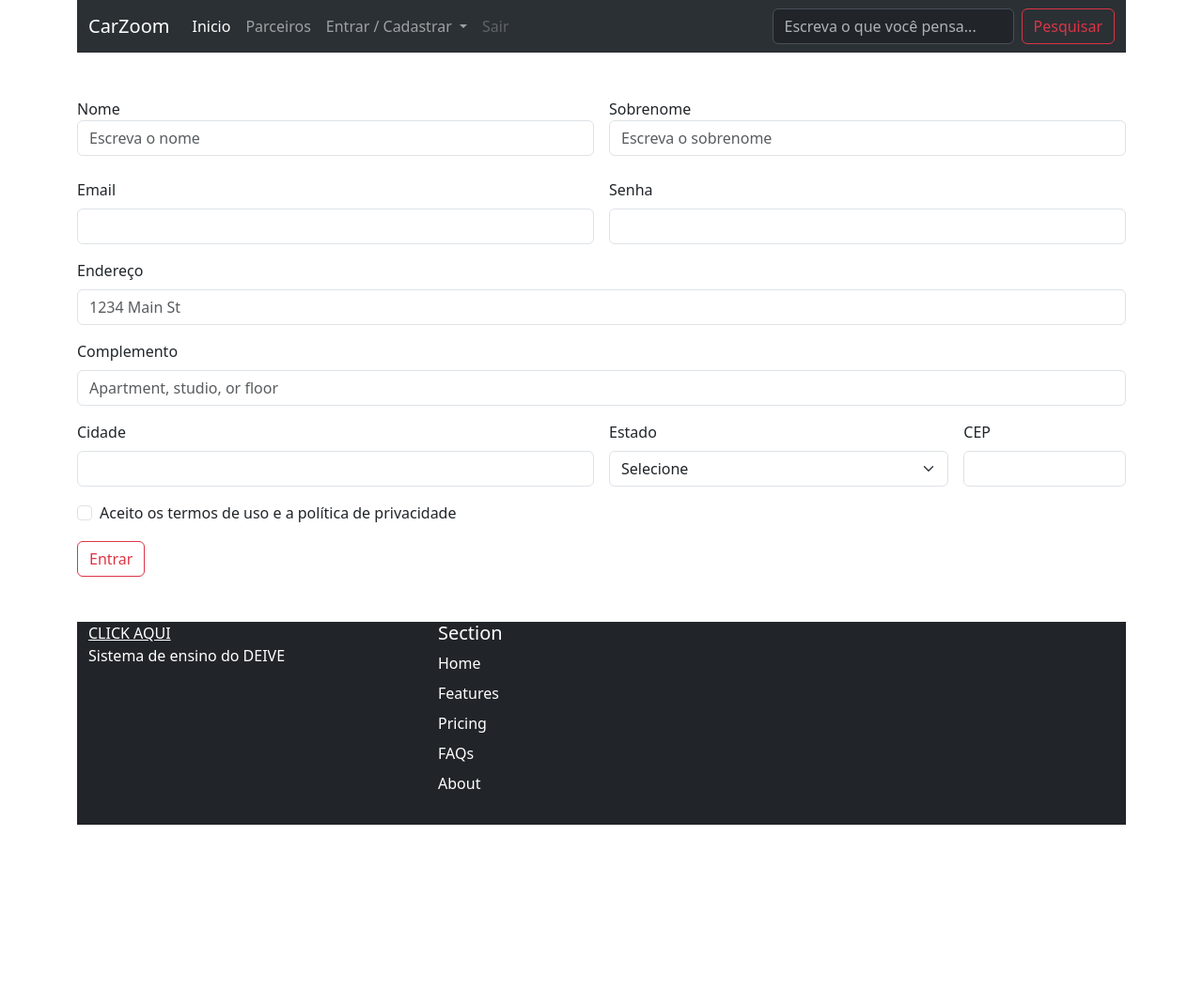
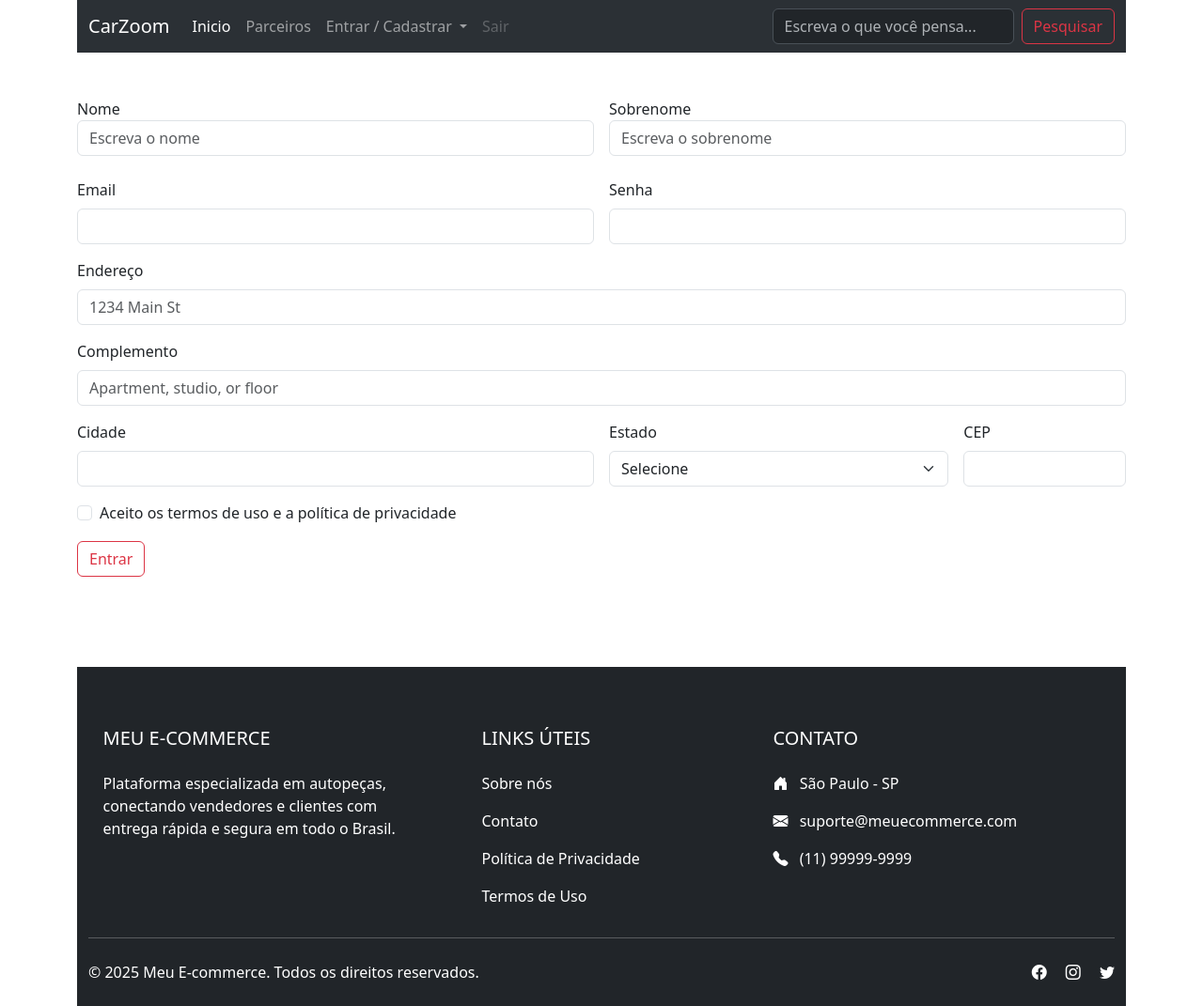
Before and after one commit to Edw0w/atividade-paginas-com-bootstrap, a plain HTML site: page assets/pages/cad-usuario.html in a window 1280 px wide. Shown: the whole page at 94% size. Before the commit the page ends 878 px from the top, so only its background shows below. Drawn offline with nearby package versions, Linux system fonts and the light colour scheme.

Commit message:
terceira: novas alteracoes

```diff
--- a/assets/pages/cad-usuario.html
+++ b/assets/pages/cad-usuario.html
@@ -6,12 +6,15 @@
     <title>Pagina Cadastro</title>
     <link href="https://cdn.jsdelivr.net/npm/bootstrap@5.3.8/dist/css/bootstrap.min.css" rel="stylesheet"
         integrity="sha384-sRIl4kxILFvY47J16cr9ZwB07vP4J8+LH7qKQnuqkuIAvNWLzeN8tE5YBujZqJLB" crossorigin="anonymous">
+        <link rel="stylesheet" href="../css/style.css">
+     <link rel="stylesheet" href="https://cdn.jsdelivr.net/npm/bootstrap-icons@1.11.3/font/bootstrap-icons.css">
+
 </head>
 <body>
     <div class="container">
     <nav class="navbar navbar-expand-lg bg-body-tertiary" data-bs-theme="dark">
         <div class="container-fluid">
-            <a class="navbar-brand" href="/atividade-paginas-com-bootstrap/index.html">CarZoom</a>
+            <a class="navbar-brand" href="/index.html">CarZoom</a>
             <button class="navbar-toggler" type="button" data-bs-toggle="collapse"
                 data-bs-target="#navbarSupportedContent" aria-controls="navbarSupportedContent"
                 aria-expanded="false" aria-label="Toggle navigation">
@@ -31,7 +34,7 @@
                             Entrar / Cadastrar
                         </a>
                         <ul class="dropdown-menu">
-                            <li><a class="dropdown-item" href="./assets/pages/cad-usuario.html">Cadastrar</a></li>
+                            <li><a class="dropdown-item" href="./cad-usuario.html">Cadastrar</a></li>
                             <li><a class="dropdown-item" href="#">Fazer Login</a></li>
                             <li>
                                 <hr class="dropdown-divider">
@@ -143,31 +146,57 @@
     <!--FIM FORMULARIO-->
 
     <!--COMECO FOOTER-->
-    <footer class="bd-footer ">
-        <div class="container">
-            <!-- <p class="text-center">© 2023 Company, Inc</p> -->
-            <div class="row bg-dark text-white">
-                <div class="col-lg-3 mb-3">
-                    <a class="d-line-flex align-items-center mb-2 text-white text-decoration-none-none"
-                        aria-label="DEIVE" href="#">CLICK AQUI</a>
-                    <p class="text-white">Sistema de ensino do DEIVE</p>
-                </div>
-                <div class="col-6  col-lg-2 offset-lg-1 mb-3">
-                    <h5>Section</h5>
-                    <ul class="list-unstyled">
-                        <li class="mb-2"><a href="#" class="text-white text-decoration-none">Home</a></li>
-                        <li class="mb-2"><a href="#" class="text-white text-decoration-none">Features</a>
-                        </li>
-                        <li class="mb-2"><a href="#" class="text-white text-decoration-none">Pricing</a>
-                        </li>
-                        <li class="mb-2"><a href="#" class="text-white text-decoration-none">FAQs</a></li>
-                        <li class="mb-2"><a href="#" class="text-white text-decoration-none">About</a></li>
-                    </ul>
+    <footer class="bg-dark text-white pt-5 pb-4 mt-5">
+  <div class="container text-md-left">
+    <div class="row text-md-left">
 
-                </div>
-            </div>
-        </div>
-    </footer>
+      <!-- Sobre -->
+      <div class="col-md-4 col-lg-4 col-xl-4 mx-auto mt-3">
+        <h5 class="text-uppercase mb-4 font-weight-bold">Meu E-commerce</h5>
+        <p>
+          Plataforma especializada em autopeças, conectando vendedores e clientes
+          com entrega rápida e segura em todo o Brasil.
+        </p>
+      </div>
+
+      <!-- Links Úteis -->
+      <div class="col-md-3 col-lg-3 col-xl-3 mx-auto mt-3">
+        <h5 class="text-uppercase mb-4 font-weight-bold">Links Úteis</h5>
+        <p><a href="#" class="text-white text-decoration-none">Sobre nós</a></p>
+        <p><a href="#" class="text-white text-decoration-none">Contato</a></p>
+        <p><a href="#" class="text-white text-decoration-none">Política de Privacidade</a></p>
+        <p><a href="#" class="text-white text-decoration-none">Termos de Uso</a></p>
+      </div>
+
+      <!-- Contato -->
+      <div class="col-md-4 col-lg-4 col-xl-4 mx-auto mt-3">
+        <h5 class="text-uppercase mb-4 font-weight-bold">Contato</h5>
+        <p><i class="bi bi-house-door-fill me-2"></i> São Paulo - SP</p>
+        <p><i class="bi bi-envelope-fill me-2"></i> suporte@meuecommerce.com</p>
+        <p><i class="bi bi-telephone-fill me-2"></i> (11) 99999-9999</p>
+      </div>
+    </div>
+
+    <hr class="mb-4">
+
+    <!-- Créditos -->
+    <div class="row align-items-center">
+      <div class="col-md-8 col-lg-8">
+        <p class="mb-0">
+          © 2025 Meu E-commerce. Todos os direitos reservados.
+        </p>
+      </div>
+
+      <div class="col-md-4 col-lg-4 text-end">
+        <a href="#" class="text-white me-3"><i class="bi bi-facebook"></i></a>
+        <a href="#" class="text-white me-3"><i class="bi bi-instagram"></i></a>
+        <a href="#" class="text-white"><i class="bi bi-twitter"></i></a>
+      </div>
+    </div>
+  </div>
+</footer>
+
+
     <!--FIM FOOTER-->
 
 
```
Also changed, not shown: assets/css/style.css (added).
